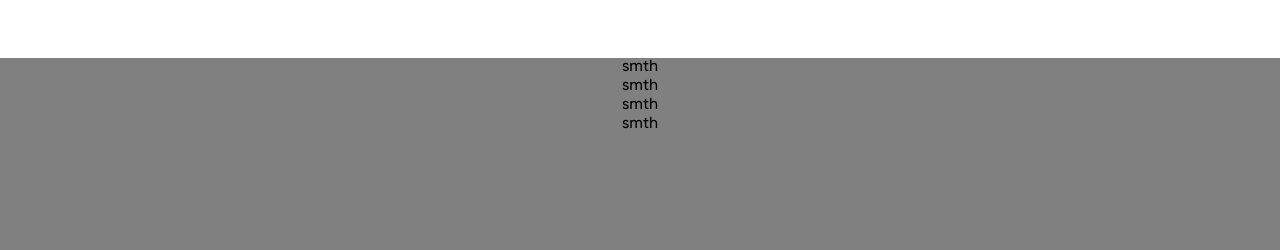
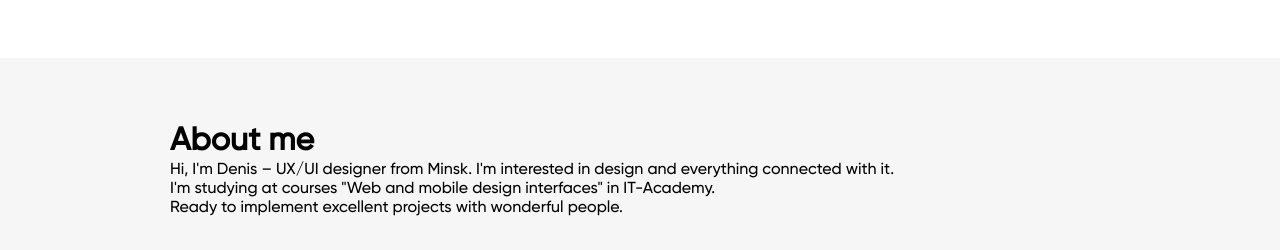
Before and after one commit to Sputnavi/LayoutPractice, a plain HTML site: page index.html in a window 1280 px wide. Shown: the part 702-952 px from the top of the page. Before the commit the page ends 836 px from the top, so only its background shows below. Drawn offline with Linux system fonts and the light colour scheme.

Commit message:
Finish 1-st block

```diff
--- a/index.css
+++ b/index.css
@@ -24,6 +24,8 @@ html, body {
     align-items: center;
 }
 
+/* Main block */
+
 .main {
     width: 100%;
     height: 760px;
@@ -32,12 +34,9 @@ html, body {
 
 .main_content {
     max-width: 940px;
-    margin: 2% 10%;
     display: flex;
     flex-direction: column;
-    justify-content: center;
-    justify-self: center;
-    align-self: center;
+    margin: 5% auto;
 }
 
 .main_header {
@@ -47,7 +46,7 @@ html, body {
 }
 
 .main_image {
-    width: 65%;
+    width: 100%;
     height: 65vh;
     text-align: center;
     background-image: url(Images/MainGuy.jpg);
@@ -71,6 +70,21 @@ html, body {
     align-self: center;
 }
 
+/* About-me block */
+
+.about-me {
+    width: 100%;
+    height: 506px;
+    background-color: #F6F6F6;
+}
+
+.about-me_content {
+    max-width: 940px;
+    display: flex;
+    flex-direction: column;
+    margin: 5% auto;
+}
+
 .bold {
     font-weight: bold;
     font-family: Gilroy-Bold;
--- a/index.html
+++ b/index.html
@@ -21,14 +21,17 @@
                         <span class="rotated">RU <span class="bold">| ENG</span></span>
                     </div>
                 </div>
-                <div class="main_image">
-
-                </div>
+                <div class="main_image"></div>
             </div>
         </div>
 
         <div class="about-me">
-            smth
+            <div class="about-me_content">
+                <h1 class="">About me</h1>
+                <div>Hi, I'm Denis – UX/UI designer from Minsk. I'm interested in design and everything connected with it.</div>
+                <div>I'm studying at courses "Web and mobile design interfaces" in IT-Academy.</div>
+                <div>Ready to implement excellent projects with wonderful people.</div>
+            </div>
         </div>
 
         <div class="skills">
```
Also changed, not shown: Images/MainGuy.jpg.
